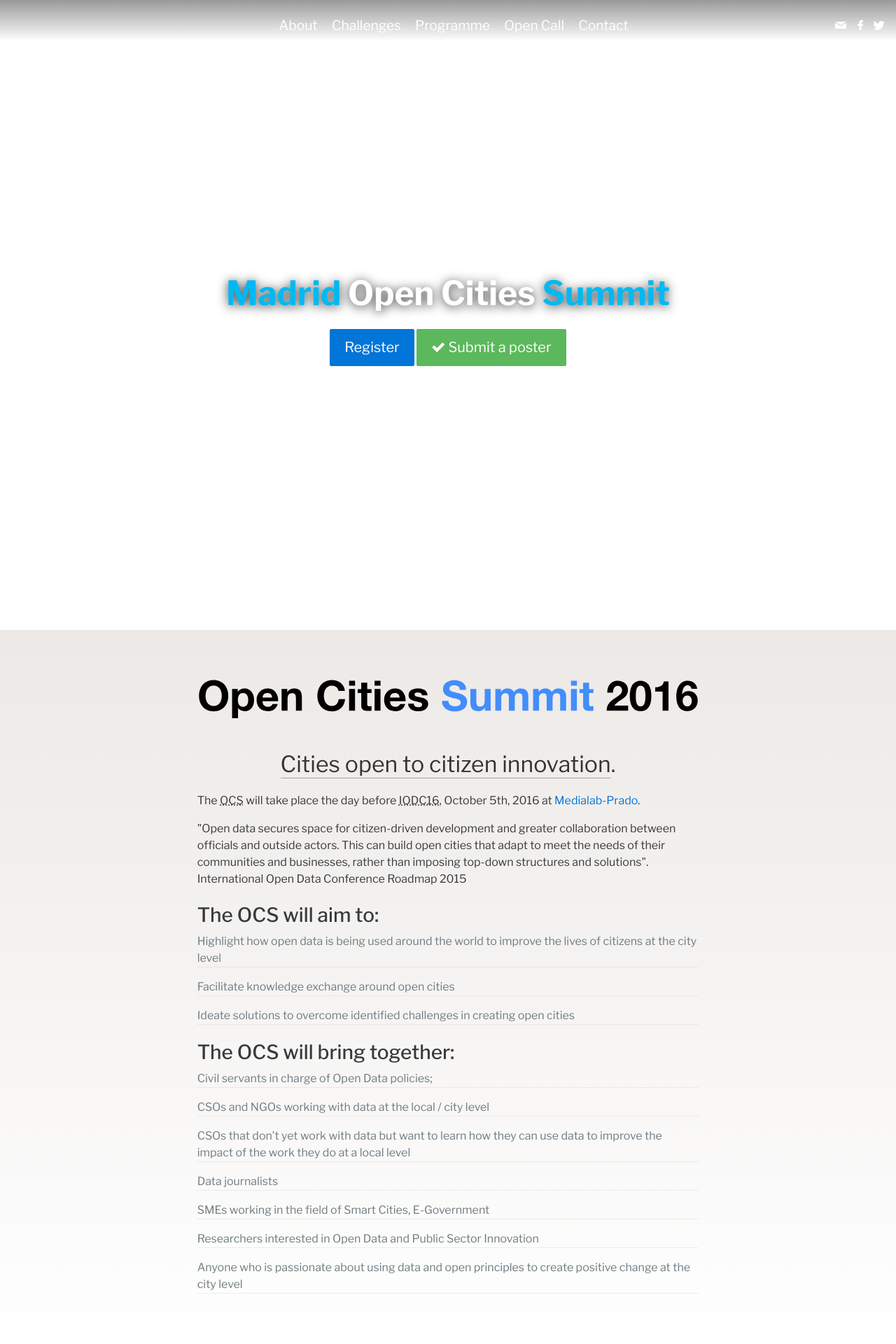
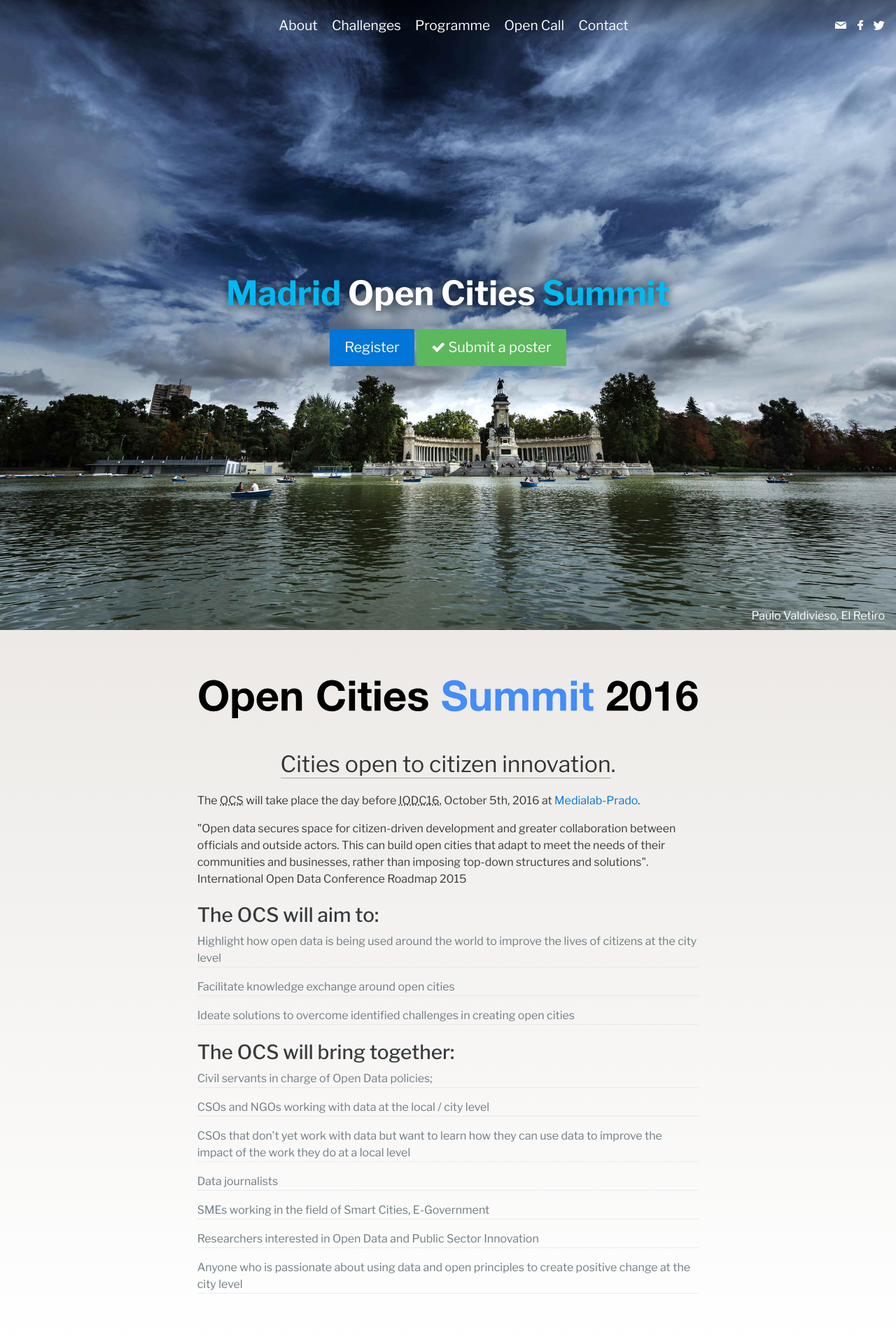
Before and after one commit to iamsortiz/ocs, a Jekyll site: the page built from index.html, in a window 1280 px wide. Shown: the top 1920 px of the page at 70% size. Built offline with Jekyll 4.4.1, drawn with Linux system fonts in a browser that asks for light colours; nearby versions of some CDN libraries.

Commit message:
Change image path

```diff
--- a/_sass/_sections.scss
+++ b/_sass/_sections.scss
@@ -11,7 +11,7 @@
     align-items: center;
     justify-content: center;
     text-align: center;
-    background: url(img/retiro.jpg) no-repeat bottom center scroll;
+    background: url(../img/retiro.jpg) no-repeat bottom center scroll;
     background-position: bottom;
     background-size: cover;
     color: rgb(255,255,255);
```
